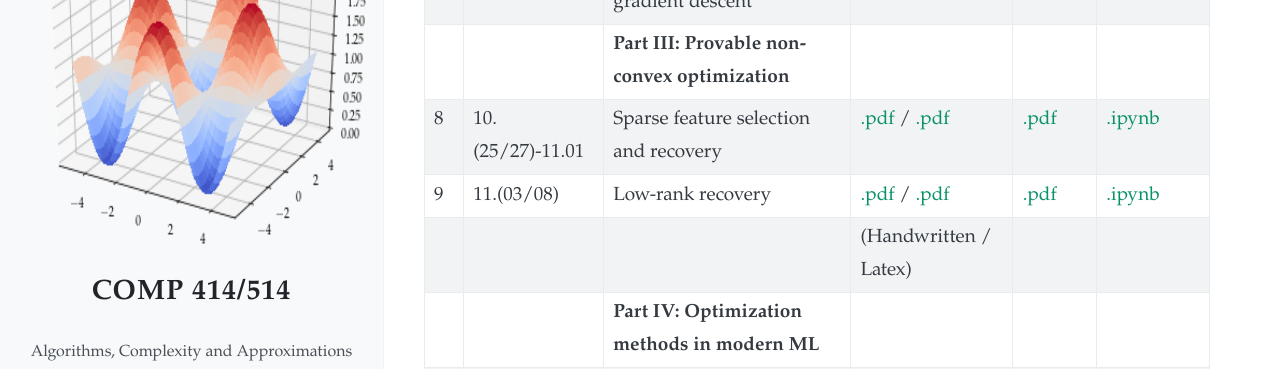
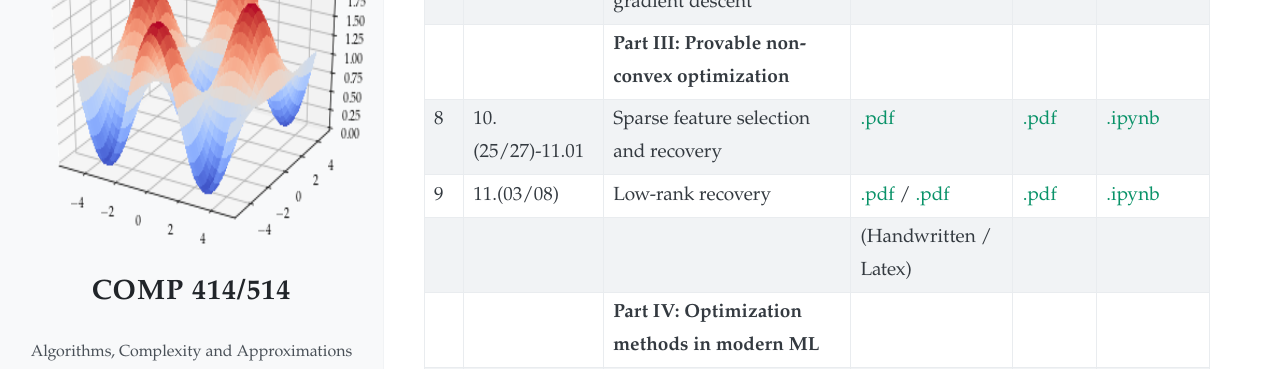
Before and after one commit to akyrillidis/comp414-514, a Jekyll site: the page built from schedule.md, in a window 1280 px wide and 900 px high, scrolled down 550 px. Shown: the part 183-552 px from the top of the window. Built offline with Jekyll 4.4.1, drawn with Linux system fonts in a browser that asks for light colours; nearby versions of some CDN libraries.

Commit message:
Update schedule.md

```diff
--- a/schedule.md
+++ b/schedule.md
@@ -17,7 +17,7 @@ layout: default
 | 6 | 10.(06/13) | Momemtum acceleration | [.pdf](/schedule/images/chapter6.pdf)  | [.pdf](/schedule/images/Lecture 6.pdf) | [.ipynb](/schedule/images/Chapter 6.ipynb) |
 | 7 | 10.(18/20) | Stochastic motions in gradient descent | [.pdf](/schedule/images/chapter7.pdf)  | [.pdf](/schedule/images/Lecture 7.pdf) | [.ipynb](/schedule/images/Chapter 7.ipynb) |
 | | | **Part III: Provable non-convex optimization** | | | |
-| 8 | 10.(25/27)-11.01 | Sparse feature selection and recovery | [.pdf](/schedule/images/Lecture 8 notes.pdf) / [.pdf](/schedule/images/chapter8.pdf) | [.pdf](/schedule/images/Lecture 8.pdf) | [.ipynb](/schedule/images/Chapter 8.ipynb) |
+| 8 | 10.(25/27)-11.01 | Sparse feature selection and recovery | [.pdf](/schedule/images/chapter8.pdf) | [.pdf](/schedule/images/Lecture 8.pdf) | [.ipynb](/schedule/images/Chapter 8.ipynb) |
 | 9 | 11.(03/08) | Low-rank recovery | [.pdf]() / [.pdf]() | [.pdf]() | [.ipynb]() |
 |  |  | | (Handwritten / Latex) |  | |
 | | | **Part IV: Optimization methods in modern ML** | | | |
```
